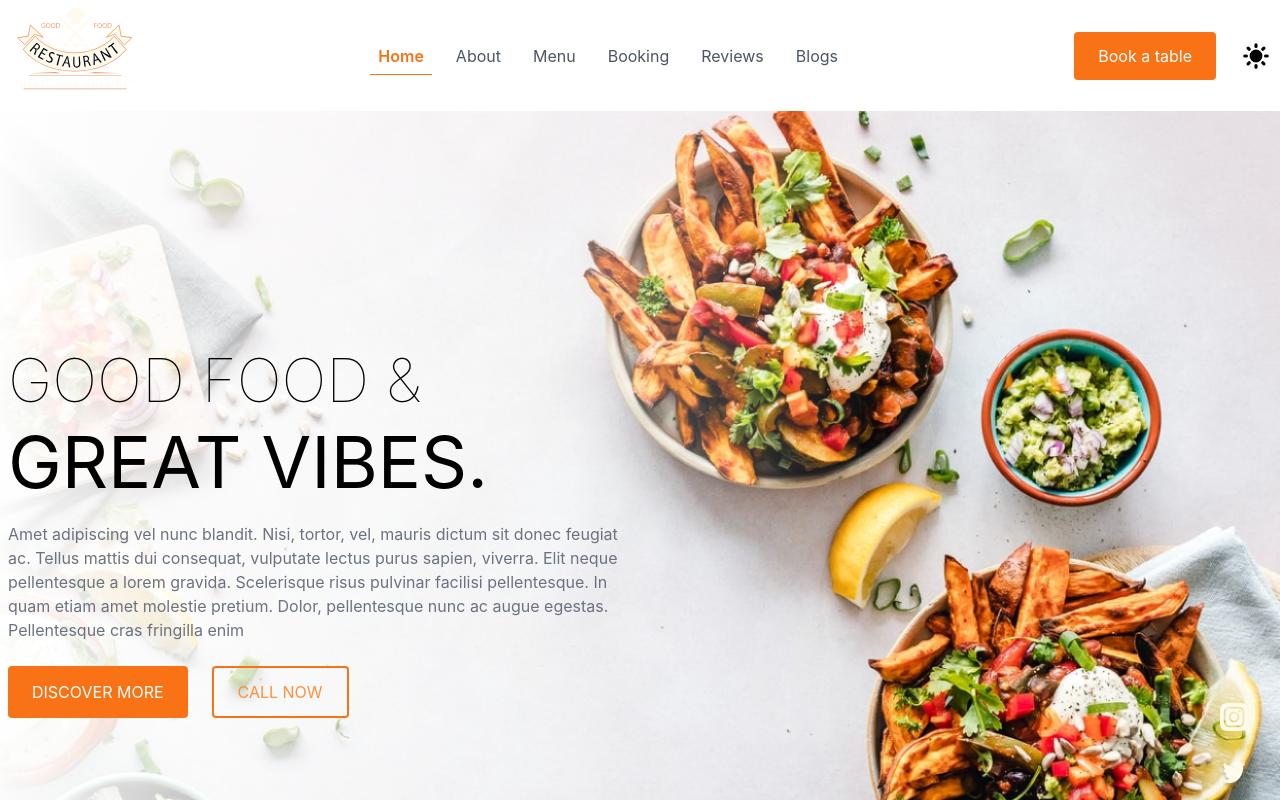
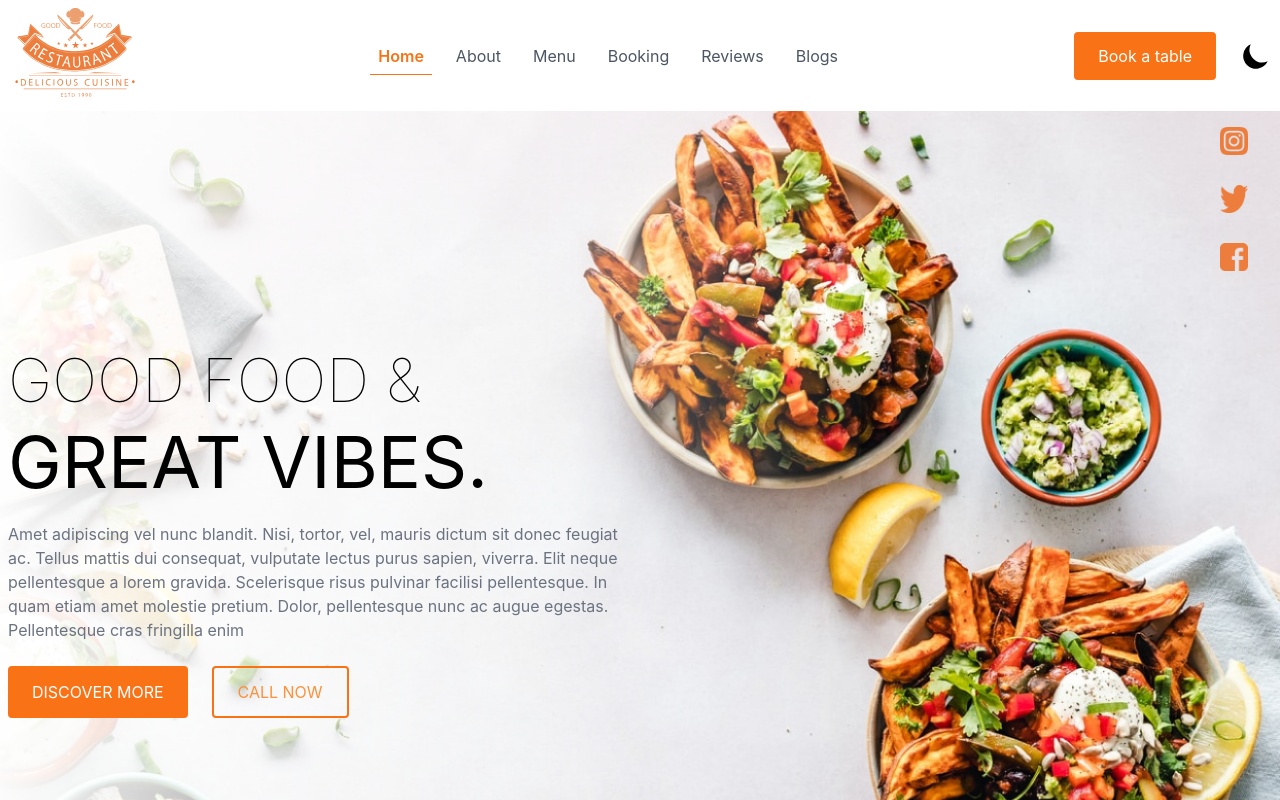
Before and after one commit to solaiman5683/good-vibes, a Next.js app: page / in a window 1280 px wide. Shown: the top 800 px of the page. Built offline with nearby package versions, Linux system fonts and the light colour scheme.

Commit message:
Some updated made

```diff
--- a/components/HomePage/Hero.jsx
+++ b/components/HomePage/Hero.jsx
@@ -1,11 +1,10 @@
 import Image from 'next/image';
-// import { useTheme } from 'next-themes';
+import { useTheme } from 'next-themes';
 import React from 'react';
 
 const Hero = () => {
-	// const { systemTheme, theme } = useTheme();
-	// const currentTheme = theme === 'system' ? systemTheme : theme;
-	const currentTheme = 'dark';
+	const { systemTheme, theme } = useTheme();
+	const currentTheme = theme === 'system' ? systemTheme : theme;
 	const [mounted, setMounted] = React.useState(false);
 	React.useEffect(() => {
 		setMounted(true);
--- a/components/Navigation/MobileNavigation.jsx
+++ b/components/Navigation/MobileNavigation.jsx
@@ -1,14 +1,13 @@
 import React from 'react';
 import Image from 'next/image';
-// import { useTheme } from 'next-themes';
+import { useTheme } from 'next-themes';
 import ActiveLink from '../ActiveLink/ActiveLink';
 import SwitchThemeButton from '../SwitchThemeButton/SwitchThemeButton';
 import Link from 'next/link';
 
 const MobileNavigation = () => {
-	// const { systemTheme, theme, setTheme } = useTheme();
-	// const currentTheme = theme === 'system' ? systemTheme : theme;
-	const currentTheme = 'dark';
+	const { systemTheme, theme, setTheme } = useTheme();
+	const currentTheme = theme === 'system' ? systemTheme : theme;
 	const [mounted, setMounted] = React.useState(false);
 	React.useEffect(() => {
 		setMounted(true);
--- a/components/Navigation/Navigation.jsx
+++ b/components/Navigation/Navigation.jsx
@@ -1,4 +1,4 @@
-// import { useTheme } from 'next-themes';
+import { useTheme } from 'next-themes';
 import Image from 'next/image';
 import Link from 'next/link';
 import React from 'react';
@@ -6,9 +6,8 @@ import ActiveLink from '../ActiveLink/ActiveLink';
 import SwitchThemeButton from '../SwitchThemeButton/SwitchThemeButton';
 
 const Navigation = () => {
-	// const { systemTheme, theme } = useTheme();
-	// const currentTheme = theme === 'system' ? systemTheme : theme;
-	const currentTheme = 'dark';
+	const { systemTheme, theme } = useTheme();
+	const currentTheme = theme === 'system' ? systemTheme : theme;
 	const [mounted, setMounted] = React.useState(false);
 	React.useEffect(() => {
 		setMounted(true);
--- a/components/SwitchThemeButton/SwitchThemeButton.jsx
+++ b/components/SwitchThemeButton/SwitchThemeButton.jsx
@@ -1,11 +1,10 @@
 import React from 'react';
-// import { useTheme } from 'next-themes';
+import { useTheme } from 'next-themes';
 import { SunIcon, MoonIcon } from '@heroicons/react/solid';
 
 const SwitchThemeButton = () => {
-	// const { systemTheme, theme, setTheme } = useTheme();
-	// const currentTheme = theme === 'system' ? systemTheme : theme;
-	let currentTheme = 'dark';
+	const { systemTheme, theme, setTheme } = useTheme();
+	const currentTheme = theme === 'system' ? systemTheme : theme;
 	const [mounted, setMounted] = React.useState(false);
 	React.useEffect(() => {
 		setMounted(true);
@@ -18,7 +17,7 @@ const SwitchThemeButton = () => {
 			<SunIcon
 				className='h-8 w-8'
 				role='button'
-				onClick={() => currentTheme = 'light'}
+				onClick={() => setTheme('light')}
 			/>
 		);
 	} else {
@@ -26,7 +25,7 @@ const SwitchThemeButton = () => {
 			<MoonIcon
 				className='h-8 w-8'
 				role='button'
-				onClick={() => currentTheme = 'dark'}
+				onClick={() => setTheme('dark')}
 			/>
 		);
 	}
```
